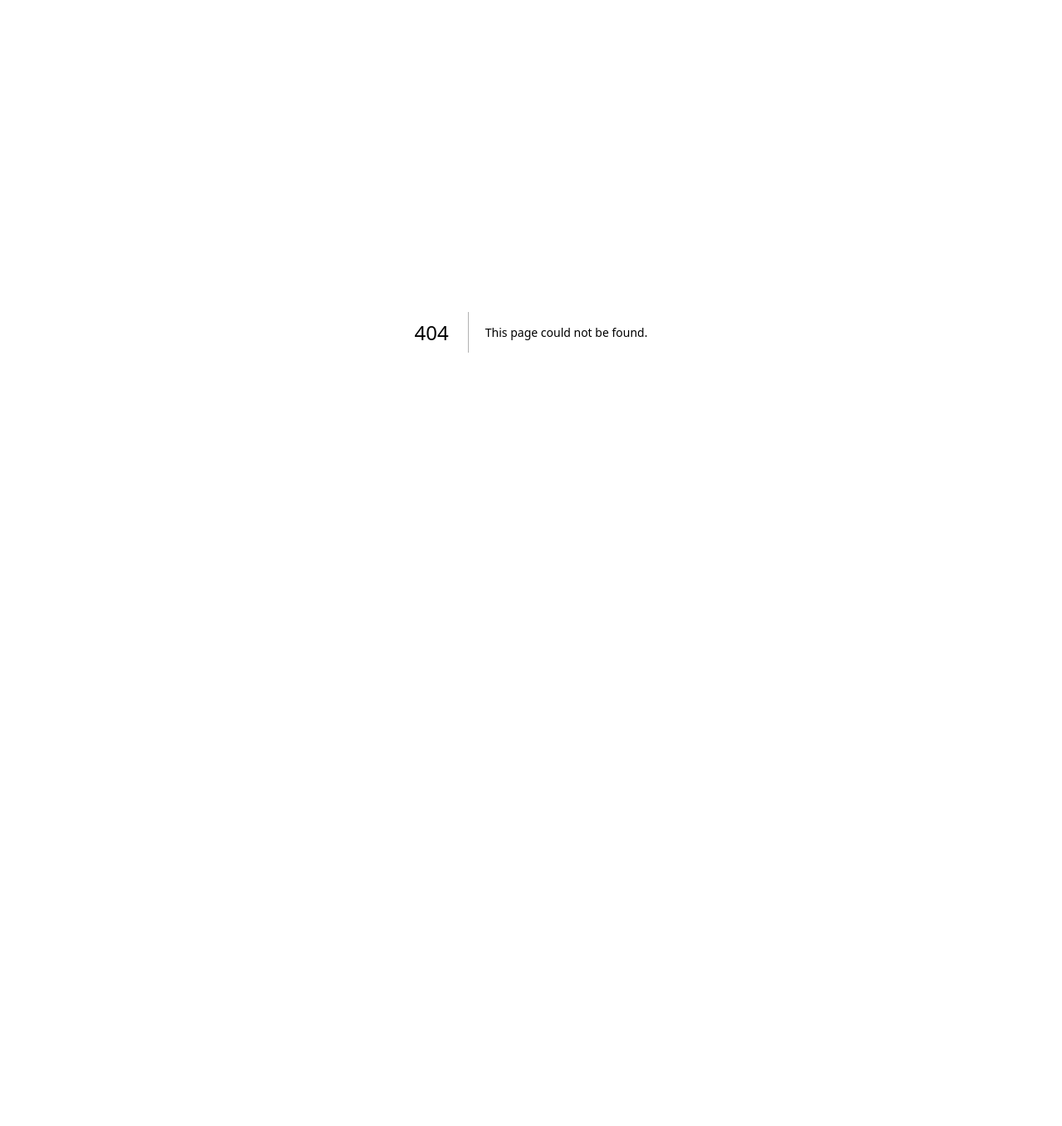
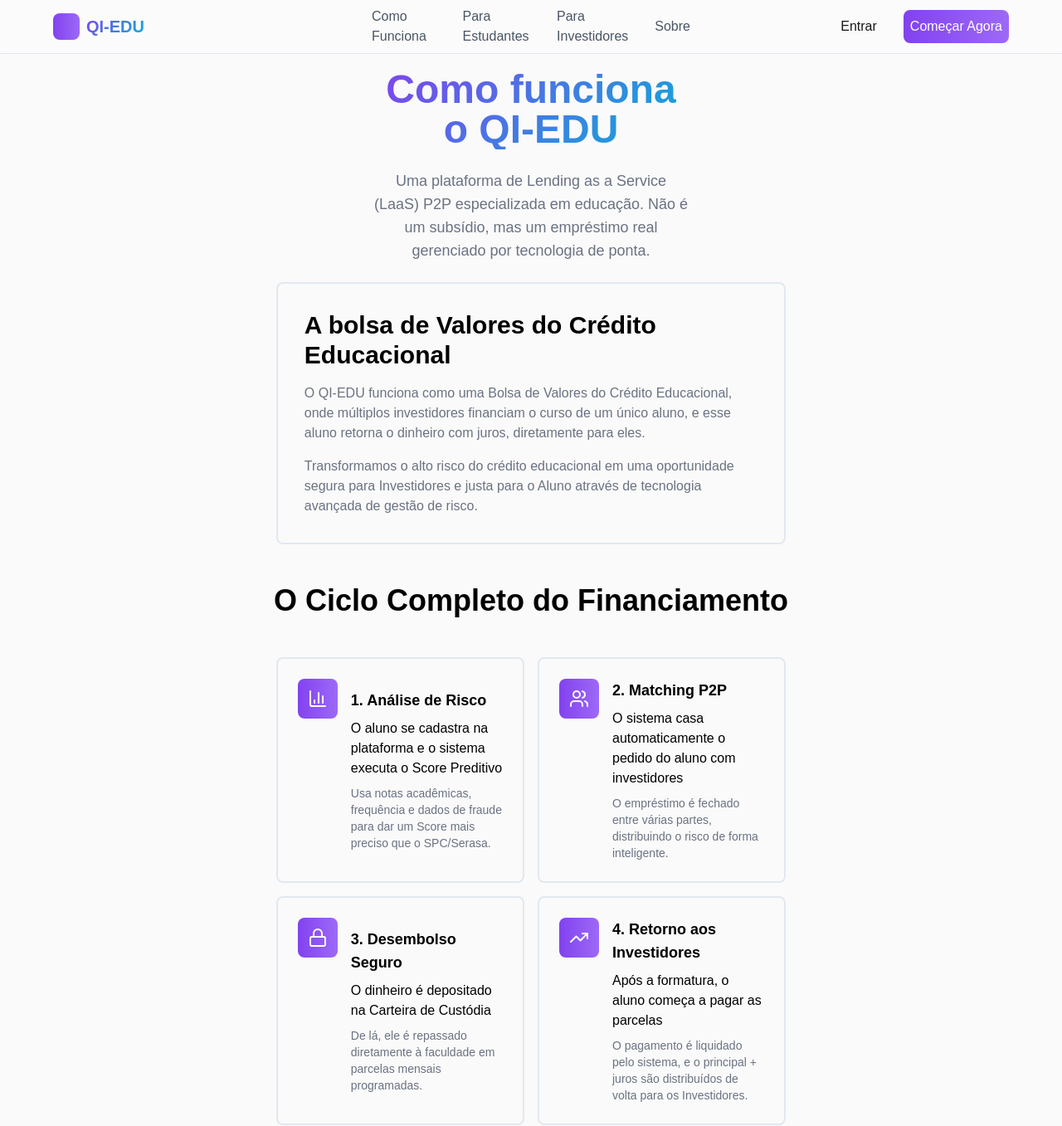
Before and after one commit to anabeggiato/inovcamp-qi_tech-g32, a Next.js app in the folder src/client/: page /funcionamento in a window 1280 px wide. Before the commit this address had no page. Shown: the top 1357 px of the page at 83% size. Before the commit the page ends 800 px from the top, so only its background shows below. Built offline with nearby package versions, Linux system fonts and the light colour scheme.

Commit message:
feat: adiciona tela de funcionamento

```diff
--- /dev/null
+++ b/src/client/src/app/components/CardDiferencial.jsx
@@ -0,0 +1,18 @@
+const colorMap = {
+  purple: "bg-primary/10 text-primary",
+  blue: "bg-sea-green/10 text-sea-green",
+  green: "bg-success-green/10 text-success-green",
+}
+
+export default function CardDiferencial({ icon, title, description, color }) {
+  return (
+    <div className="flex flex-col items-center p-8 border-2 border-border rounded-lg">
+      <div className={`h-15 w-15 rounded-full flex items-center justify-center ${colorMap[color]}`}>
+        {icon}
+      </div>
+
+      <span className="text-black font-semibold">{title}</span>
+      <p>{description}</p>
+    </div>
+  )
+}
--- /dev/null
+++ b/src/client/src/app/components/CardFinanciamento.jsx
@@ -0,0 +1,18 @@
+
+export default function CardFinanciamento({ icon, title, subtitle, description }) {
+    return (
+        <div className='flex p-6 border-2 border-border rounded-lg text-left'>
+            <div>
+                <div className="w-12 h-12 bg-purple-gradient rounded-lg flex items-center justify-center mb-4">
+                    {icon}
+                </div>
+            </div>
+
+            <div className='flex flex-col justify-center ml-4 text-black space-y-2'>
+                <h4 className='font-bold text-lg'>{title}</h4>
+                <p className=''>{subtitle}</p>
+                <p className='text-sm text-gray-500'>{description}</p>
+            </div>
+        </div>
+    )
+}
--- /dev/null
+++ b/src/client/src/app/components/DiferencialsContainer.jsx
@@ -0,0 +1,47 @@
+import { CheckCircle2 } from 'lucide-react'
+
+export default function DiferencialsContainer() {
+    return (
+        <div className='w-[80%] border-2 border-border rounded-lg py-8'>
+            <h2 className='font-bold text-4xl text-black mb-6'>Nossos Diferencias</h2>
+
+            <div className='grid grid-cols-2 justify-items-center'>
+                <div className='space-y-2'>
+                    <div className='flex items-center space-x-2'>
+                        <CheckCircle2 className='text-success-green'/>
+                        <p>Score baseado em mérito acadêmico, não apenas histórico de crédito</p>
+                    </div>
+
+                    <div className='flex items-center space-x-2'>
+                        <CheckCircle2 className='text-success-green'/>
+                        <p>Carteira de custódia para segurança do investimento</p>
+                    </div>
+
+                    <div className='flex items-center space-x-2'>
+                        <CheckCircle2 className='text-success-green'/>
+                        <p>Sistema antifraude em tempo real</p>
+                    </div>
+                </div>
+
+                <div className='space-y-2'>
+                    <div className='flex items-center space-x-2'>
+                        <CheckCircle2 className='text-success-green'/>
+                        <p>Matching inteligente com múltiplos investidores</p>
+                    </div>
+
+                    <div className='flex items-center space-x-2'>
+                        <CheckCircle2 className='text-success-green'/>
+                        <p>Pagamento direto à instituição de ensino</p>
+                    </div>
+
+                    <div className='flex items-center space-x-2'>
+                        <CheckCircle2 className='text-success-green'/>
+                        <p>Liquidação automática dos retornos</p>
+                    </div>
+                </div>
+            </div>
+        </div>
+
+
+    )
+}
--- /dev/null
+++ b/src/client/src/app/components/Fluxo.jsx
@@ -0,0 +1,53 @@
+import { Users, ArrowRight, Lock, GraduationCap, TrendingUp } from 'lucide-react'
+
+
+export default function Fluxo() {
+    return (
+        <div className="flex flex-col items-center mb-16 bg-gradient-to-br from-primary/5 to-sea-green/5 border-2 py-8 rounded-lg border-border w-[80%] mt-12">
+            <h2 className='font-bold text-4xl text-black mb-6'>Fluxo do Dinheiro</h2>
+            <div className='flex items-center gap-8'>
+                <div className='flex flex-col items-center'>
+                    <div className='flex justify-center items-center rounded-full w-30 h-30 bg-purple-gradient mb-3'>
+                        <Users className='text-white w-10 h-10' />
+                    </div>
+
+                    <span>Investidores</span>
+                    <p>Depositam o capital</p>
+                </div>
+
+                <ArrowRight />
+
+                <div className='flex flex-col items-center'>
+                    <div className='flex justify-center items-center rounded-full w-30 h-30 bg-second-gradient mb-3'>
+                        <Lock className='text-white w-10 h-10' />
+                    </div>
+
+                    <span>Custódia</span>
+                    <p>Segurança e controle</p>
+                </div>
+
+                <ArrowRight />
+
+                <div className='flex flex-col items-center'>
+                    <div className='flex justify-center items-center rounded-full w-30 h-30 bg-purple-gradient mb-3'>
+                        <GraduationCap className='text-white w-10 h-10' />
+                    </div>
+
+                    <span>Faculdade</span>
+                    <p>Recebe pagamentos</p>
+                </div>
+
+                <ArrowRight />
+
+                <div className='flex flex-col items-center'>
+                    <div className='flex justify-center items-center rounded-full w-30 h-30 bg-second-gradient mb-3'>
+                        <TrendingUp className='text-white w-10 h-10' />
+                    </div>
+
+                    <span>Retorno</span>
+                    <p>Investidores recebem</p>
+                </div>
+            </div>
+        </div>
+    )
+}
--- a/src/client/src/app/components/Hero.jsx
+++ b/src/client/src/app/components/Hero.jsx
@@ -3,7 +3,7 @@ import CardHero from './CardHero'
 
 export default function Hero() {
     return (
-        <div className='flex flex-col items-center space-y-8 mt-20 text-center p-8'>
+        <div className='flex flex-col items-center space-y-8 text-center p-8'>
             <div>
                 <h1 className='bg-brand-gradient bg-clip-text text-transparent font-bold text-7xl'>O Futuro do</h1>
                 <h1 className='bg-brand-gradient bg-clip-text text-transparent font-bold text-7xl'>Financiamento Educacional</h1>
--- /dev/null
+++ b/src/client/src/app/funcionamento/page.jsx
@@ -0,0 +1,55 @@
+import React from 'react'
+import Header from '../components/Header'
+import Footer from '../components/Footer'
+import CardFinanciamento from '../components/CardFinanciamento'
+import {
+  TrendingUp,
+  Shield,
+  Users,
+  Zap,
+  BarChart3,
+  Lock,
+} from "lucide-react";
+import Fluxo from '../components/Fluxo';
+import DiferencialsContainer from '../components/DiferencialsContainer';
+import CardDiferencial from '../components/CardDiferencial';
+
+export default function Funcionamento() {
+  return (
+    <div className="min-h-screen w-screen bg-background mt-15">
+      <Header />
+      <main className="flex flex-col items-center px-64 text-center text-gray-500">
+        <div className='w-[50%] py-6'>
+          <h1 className='bg-brand-gradient bg-clip-text text-transparent font-bold text-5xl mb-6'>Como funciona o QI-EDU</h1>
+          <span className='text-lg'>Uma plataforma de Lending as a Service (LaaS) P2P especializada em educação. Não é um subsídio, mas um empréstimo real gerenciado por tecnologia de ponta.</span>
+        </div>
+
+        <div className='rounded-lg border-2 border-border p-8 text-left space-y-4 w-[80%]'>
+          <h3 className='font-bold text-3xl text-black'>A bolsa de Valores do Crédito Educacional</h3>
+          <p>O QI-EDU funciona como uma Bolsa de Valores do Crédito Educacional, onde múltiplos investidores financiam o curso de um único aluno, e esse aluno retorna o dinheiro com juros, diretamente para eles.</p>
+          <p>Transformamos o alto risco do crédito educacional em uma oportunidade segura para Investidores e justa para o Aluno através de tecnologia avançada de gestão de risco.</p>
+        </div>
+
+        <h2 className='font-bold text-4xl text-black my-12'>O Ciclo Completo do Financiamento</h2>
+        <div className='grid grid-cols-2 justify-items-center gap-4 w-[80%]'>
+          <CardFinanciamento icon={<BarChart3 className='text-white'/>} title="1. Análise de Risco" subtitle="O aluno se cadastra na plataforma e o sistema executa o Score Preditivo" description="Usa notas acadêmicas, frequência e dados de fraude para dar um Score mais preciso que o SPC/Serasa." />
+          <CardFinanciamento icon={<Users className='text-white'/>} title="2. Matching P2P" subtitle="O sistema casa automaticamente o pedido do aluno com investidores" description="O empréstimo é fechado entre várias partes, distribuindo o risco de forma inteligente." />
+          <CardFinanciamento icon={<Lock className='text-white'/>} title="3. Desembolso Seguro" subtitle="O dinheiro é depositado na Carteira de Custódia" description="De lá, ele é repassado diretamente à faculdade em parcelas mensais programadas." />
+          <CardFinanciamento icon={<TrendingUp className='text-white'/>} title="4. Retorno aos Investidores" subtitle="Após a formatura, o aluno começa a pagar as parcelas" description="O pagamento é liquidado pelo sistema, e o principal + juros são distribuídos de volta para os Investidores." />
+        </div>
+
+        <Fluxo />
+
+        <DiferencialsContainer />
+
+        <section className='grid grid-cols-3 w-[80%] mt-12 mb-32 gap-4'>
+          <CardDiferencial icon={<BarChart3 />} title="Score Preditivo" description="Análise baseada em desempenho acadêmico, não apenas histórico bancário" color="purple"/>
+          <CardDiferencial icon={<Lock />} title="Custódia Segura" description="Recursos protegidos até confirmação de matrícula e frequência" color="blue"/>
+          <CardDiferencial icon={<Users />} title="P2P Inteligente" description="Risco distribuído entre múltiplos investidores para maior segurança" color="green"/>
+        </section>
+      </main>
+
+      <Footer />
+    </div>
+  )
+}
--- a/src/client/src/app/page.js
+++ b/src/client/src/app/page.js
@@ -11,19 +11,15 @@ import {
   Shield,
   Users,
   Zap,
-  GraduationCap,
-  DollarSign,
   BarChart3,
   Lock,
-  CheckCircle2,
-  ArrowRight
 } from "lucide-react";
 import Footer from "./components/Footer";
 
 export default function Home() {
 
   return (
-    <div className="h-screen w-screen bg-background">
+    <div className="min-h-screen w-screen bg-background mt-15">
       <Header />
       <main className="px-64">
         <Hero />
```
